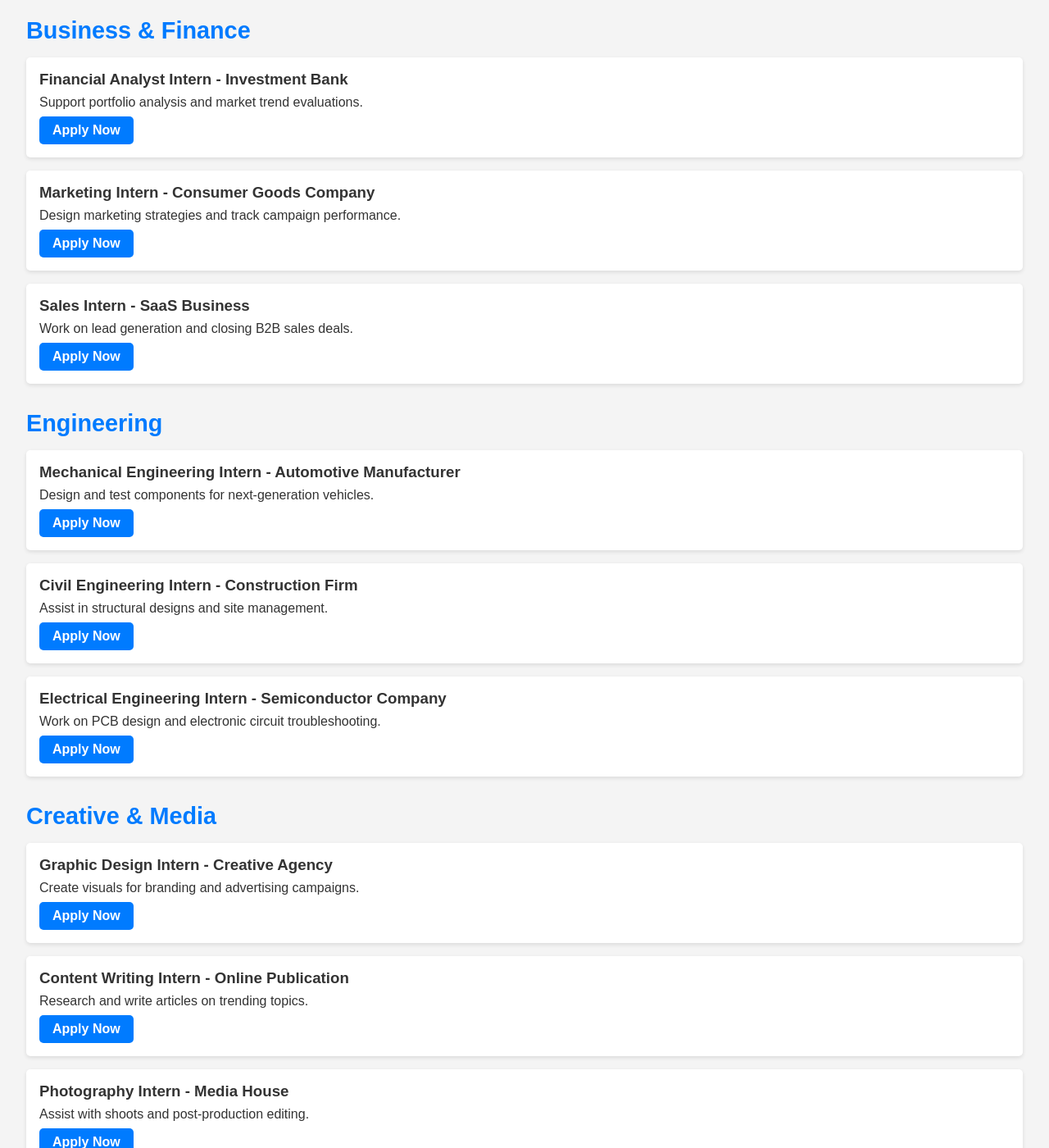
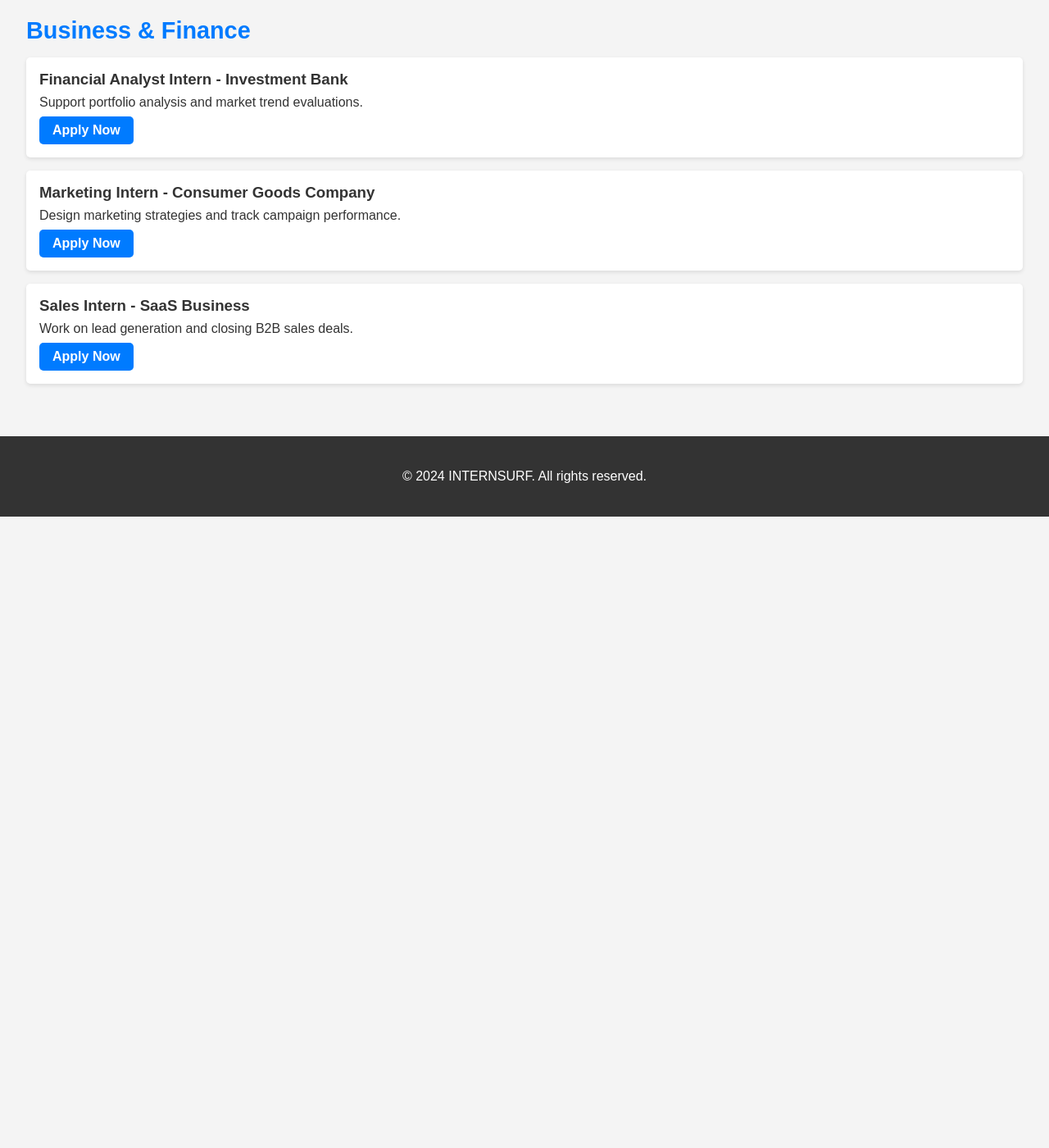
Before and after one commit to thebenjii/sitetest.github.io, a Jekyll site: the page internships.html, which Jekyll copies as it is, in a window 1280 px wide and 1400 px high, scrolled down 596 px. Shown: the whole window at 82% size. Built offline with Jekyll 4.4.1, drawn with Linux system fonts in a browser that asks for light colours; after the commit the page ends 1226 px from its top, so only the background shows below that; some of the changed text lies outside the part shown.

Commit message:
Update internships.html

```diff
--- a/internships.html
+++ b/internships.html
@@ -91,7 +91,7 @@
     <div class="logo">INTERNSURF</div>
     <nav>
       <ul class="nav-links">
-        <li><a href="home.html">Home</a></li>
+        <li><a href="index.html">Home</a></li>
         <li><a href="internships.html">Internships</a></li>
         <li><a href="#">About</a></li>
         <li><a href="#">Contact</a></li>
@@ -108,19 +108,18 @@
         <li class="internship-item">
           <h3>Software Development Intern - FinTech Company</h3>
           <p>Develop and test financial applications to enhance user experiences.</p>
-          <a href="#" class="apply-btn">Apply Now</a>
+          <a href="apply.html?title=Software%20Development%20Intern" class="apply-btn">Apply Now</a>
         </li>
         <li class="internship-item">
           <h3>Data Science Intern - AI Startup</h3>
           <p>Analyze large datasets and develop predictive algorithms for real-world applications.</p>
-          <a href="#" class="apply-btn">Apply Now</a>
+          <a href="apply.html?title=Data%20Science%20Intern" class="apply-btn">Apply Now</a>
         </li>
         <li class="internship-item">
           <h3>Cybersecurity Intern - Government Agency</h3>
           <p>Assist in vulnerability assessments and implement security protocols.</p>
-          <a href="#" class="apply-btn">Apply Now</a>
+          <a href="apply.html?title=Cybersecurity%20Intern" class="apply-btn">Apply Now</a>
         </li>
-        <!-- Additional Technology Listings... -->
       </ul>
     </section>
 
@@ -131,90 +130,23 @@
         <li class="internship-item">
           <h3>Financial Analyst Intern - Investment Bank</h3>
           <p>Support portfolio analysis and market trend evaluations.</p>
-          <a href="#" class="apply-btn">Apply Now</a>
+          <a href="apply.html?title=Financial%20Analyst%20Intern" class="apply-btn">Apply Now</a>
         </li>
         <li class="internship-item">
           <h3>Marketing Intern - Consumer Goods Company</h3>
           <p>Design marketing strategies and track campaign performance.</p>
-          <a href="#" class="apply-btn">Apply Now</a>
+          <a href="apply.html?title=Marketing%20Intern" class="apply-btn">Apply Now</a>
         </li>
         <li class="internship-item">
           <h3>Sales Intern - SaaS Business</h3>
           <p>Work on lead generation and closing B2B sales deals.</p>
-          <a href="#" class="apply-btn">Apply Now</a>
+          <a href="apply.html?title=Sales%20Intern" class="apply-btn">Apply Now</a>
         </li>
-        <!-- Additional Business Listings... -->
       </ul>
     </section>
 
-    <!-- Engineering Section -->
-    <section class="category-section">
-      <h2>Engineering</h2>
-      <ul class="internship-list">
-        <li class="internship-item">
-          <h3>Mechanical Engineering Intern - Automotive Manufacturer</h3>
-          <p>Design and test components for next-generation vehicles.</p>
-          <a href="#" class="apply-btn">Apply Now</a>
-        </li>
-        <li class="internship-item">
-          <h3>Civil Engineering Intern - Construction Firm</h3>
-          <p>Assist in structural designs and site management.</p>
-          <a href="#" class="apply-btn">Apply Now</a>
-        </li>
-        <li class="internship-item">
-          <h3>Electrical Engineering Intern - Semiconductor Company</h3>
-          <p>Work on PCB design and electronic circuit troubleshooting.</p>
-          <a href="#" class="apply-btn">Apply Now</a>
-        </li>
-        <!-- Additional Engineering Listings... -->
-      </ul>
-    </section>
+    <!-- Additional sections omitted for brevity -->
 
-    <!-- Creative & Media Section -->
-    <section class="category-section">
-      <h2>Creative & Media</h2>
-      <ul class="internship-list">
-        <li class="internship-item">
-          <h3>Graphic Design Intern - Creative Agency</h3>
-          <p>Create visuals for branding and advertising campaigns.</p>
-          <a href="#" class="apply-btn">Apply Now</a>
-        </li>
-        <li class="internship-item">
-          <h3>Content Writing Intern - Online Publication</h3>
-          <p>Research and write articles on trending topics.</p>
-          <a href="#" class="apply-btn">Apply Now</a>
-        </li>
-        <li class="internship-item">
-          <h3>Photography Intern - Media House</h3>
-          <p>Assist with shoots and post-production editing.</p>
-          <a href="#" class="apply-btn">Apply Now</a>
-        </li>
-        <!-- Additional Creative Listings... -->
-      </ul>
-    </section>
-
-    <!-- Science & Research Section -->
-    <section class="category-section">
-      <h2>Science & Research</h2>
-      <ul class="internship-list">
-        <li class="internship-item">
-          <h3>Biotechnology Intern - Research Institute</h3>
-          <p>Conduct experiments for new pharmaceutical products.</p>
-          <a href="#" class="apply-btn">Apply Now</a>
-        </li>
-        <li class="internship-item">
-          <h3>Environmental Science Intern - Nonprofit Organization</h3>
-          <p>Study ecosystems and promote conservation projects.</p>
-          <a href="#" class="apply-btn">Apply Now</a>
-        </li>
-        <li class="internship-item">
-          <h3>Chemistry Lab Intern - Research Facility</h3>
-          <p>Test chemical compounds for product innovations.</p>
-          <a href="#" class="apply-btn">Apply Now</a>
-        </li>
-        <!-- Additional Science Listings... -->
-      </ul>
-    </section>
   </div>
 
   <!-- Footer -->
```
